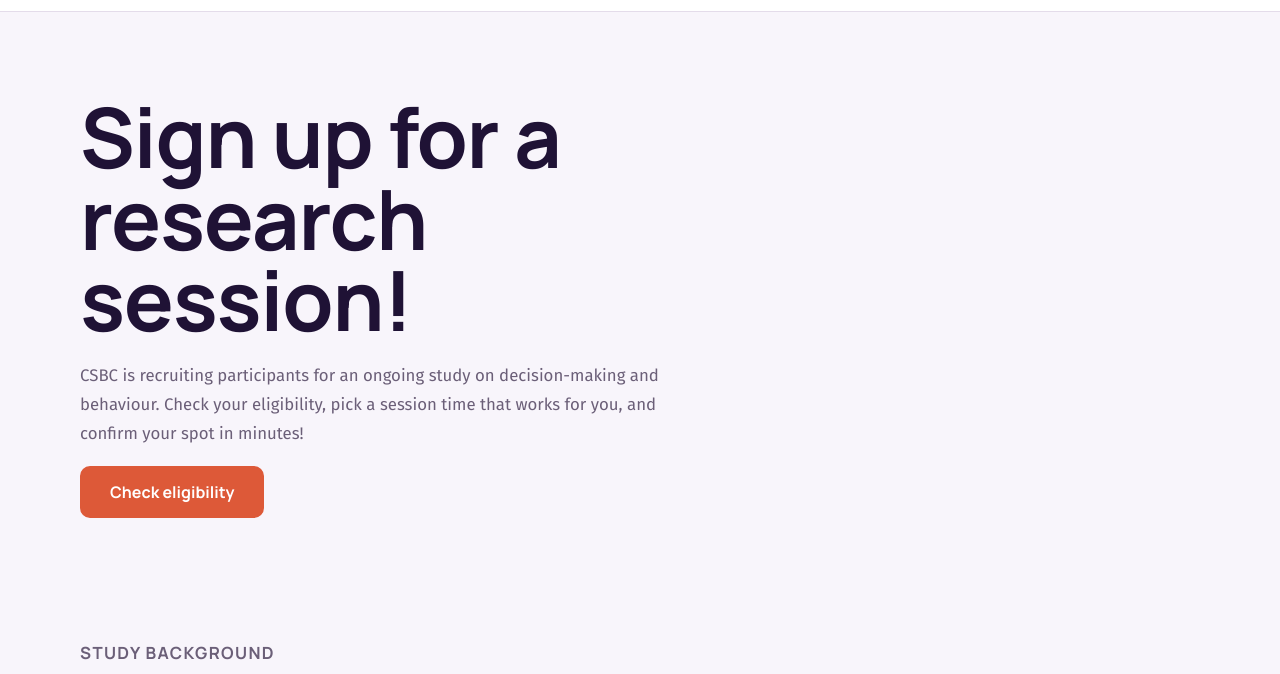
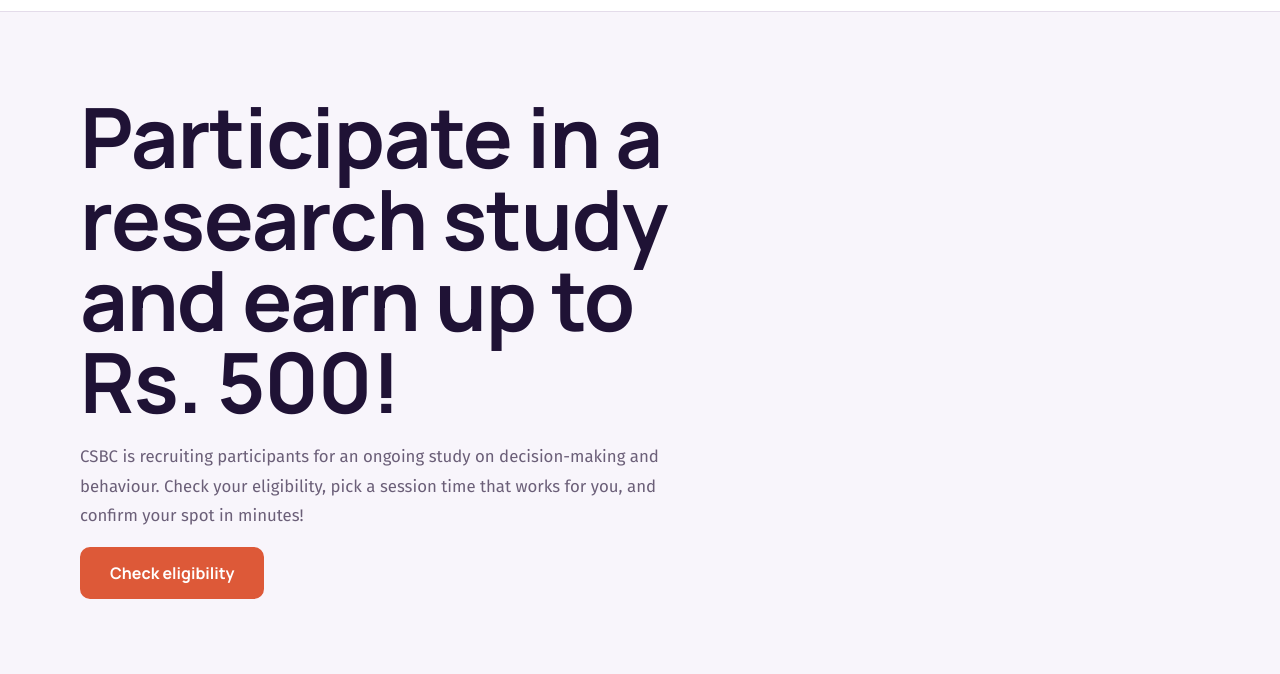
Before and after one commit to aayush-agrwl/sign-up-system, a website: page public/index.html in a window 1280 px wide. Shown: the part 69-743 px from the top of the page. Drawn offline with Linux system fonts and the light colour scheme.

Commit message:
Update hero heading to earnings-focused copy

```diff
--- a/public/index.html
+++ b/public/index.html
@@ -34,7 +34,7 @@
     <main>
       <section class="hero" aria-labelledby="page-title">
         <div>
-          <h1 id="page-title">Sign up for a research session!</h1>
+          <h1 id="page-title">Participate in a research study and earn up to Rs. 500!</h1>
           <p class="hero-copy">
             CSBC is recruiting participants for an ongoing study on decision-making and behaviour. Check your eligibility, pick a session time that works for you, and confirm your spot in minutes!
           </p>
```
